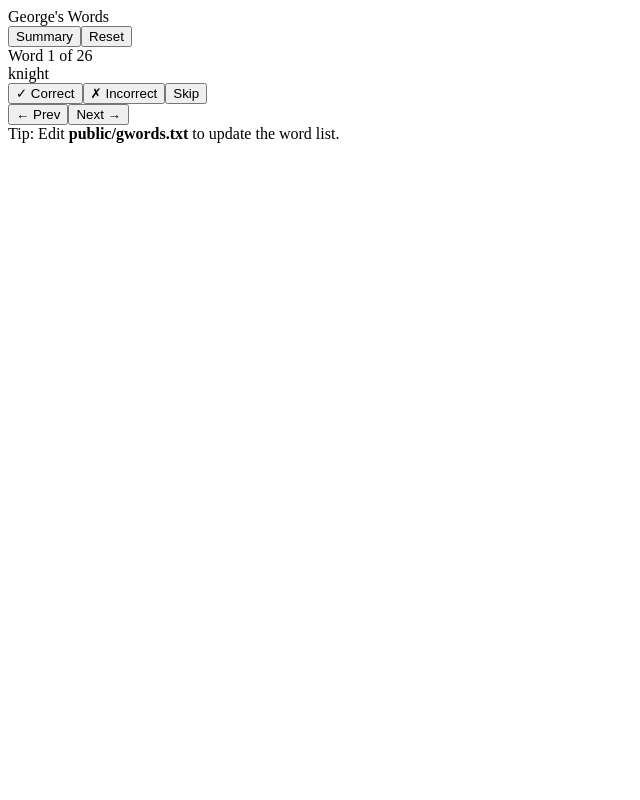
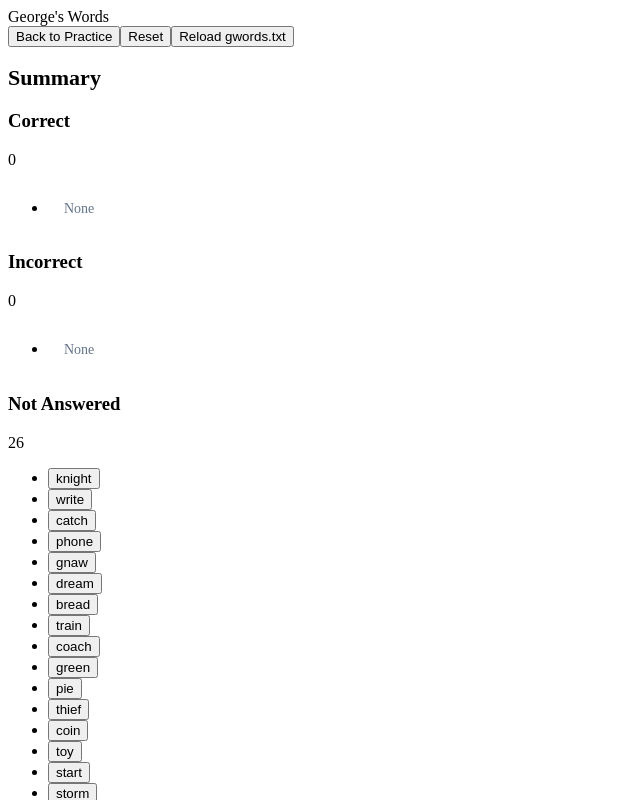
Before and after one commit to brando313/gwords, a React (Vite) app: page / in a window 1280 px wide. Both pictures are taken after a click on the button "Summary". Shown: the top 800 px of the page, without its empty margins (0-640 px from the left). Built offline with nearby package versions, Linux system fonts and the light colour scheme.

Commit message:
Update App.tsx

```diff
--- a/src/App.tsx
+++ b/src/App.tsx
@@ -1,13 +1,20 @@
-import React, { useEffect, useState } from "react";
+import React, { useEffect, useMemo, useState } from "react";
 
-type Status = "unanswered" | "correct" | "incorrect" | "skipped";
+/** Types & helpers */
+type Status = "correct" | "incorrect" | "skipped" | null;
+
+function simpleHash(s: string) {
+  let h = 0;
+  for (let i = 0; i < s.length; i++) h = (h * 31 + s.charCodeAt(i)) | 0;
+  return (h >>> 0).toString(36);
+}
 
 function parseWords(txt: string): string[] {
   return txt
     .split(/\r?\n/)
     .map((l) => l.trim())
     .filter((l) => l.length > 0)
-    .slice(0, 100); // keep original casing
+    .slice(0, 100); // preserve original case
 }
 
 async function loadTxt(): Promise<string[]> {
@@ -20,75 +27,294 @@ async function loadTxt(): Promise<string[]> {
 }
 
 export default function App() {
-  const [words, setWords] = useState<string[]>([]);
-  const [statuses, setStatuses] = useState<Record<number, Status>>({});
+  const [words, setWords] = useState<string[] | null>(null);
+  const [error, setError] = useState<string | null>(null);
+
+  const [statuses, setStatuses] = useState<Record<string, Status>>({});
   const [index, setIndex] = useState(0);
+  const [view, setView] = useState<"trainer" | "summary">("trainer");
+  const [storeKey, setStoreKey] = useState<string>("");
 
+  // Load words on start
   useEffect(() => {
-    loadTxt()
-      .then((w) => setWords(w))
-      .catch((e) => console.error(e));
+    (async () => {
+      try {
+        const w = await loadTxt();
+        setWords(w);
+        const key = "vocab_progress_" + simpleHash(w.join("\n"));
+        setStoreKey(key);
+
+        // restore progress if present
+        const raw = localStorage.getItem(key);
+        if (raw) {
+          try {
+            const parsed = JSON.parse(raw);
+            setIndex(Math.min(Math.max(Number(parsed.index) || 0, 0), w.length - 1));
+            const restored: Record<string, Status> = {};
+            w.forEach((word) => {
+              const s = parsed.statuses?.[word] ?? null;
+              restored[word] = s === "correct" || s === "incorrect" || s === "skipped" ? s : null;
+            });
+            setStatuses(restored);
+          } catch {
+            const init: Record<string, Status> = {};
+            w.forEach((word) => (init[word] = null));
+            setStatuses(init);
+            setIndex(0);
+          }
+        } else {
+          const init: Record<string, Status> = {};
+          w.forEach((word) => (init[word] = null));
+          setStatuses(init);
+          setIndex(0);
+        }
+      } catch (e: any) {
+        setError(e?.message || "Could not load gwords.txt");
+      }
+    })();
   }, []);
 
-  const updateStatus = (status: Status) => {
-    setStatuses((prev) => ({ ...prev, [index]: status }));
-    if (status === "correct") {
-      goToNextUnfinished(index);
+  // Persist progress
+  useEffect(() => {
+    if (!storeKey || !words) return;
+    try {
+      localStorage.setItem(storeKey, JSON.stringify({ statuses, index }));
+    } catch {}
+  }, [storeKey, statuses, index, words]);
+
+  // Grouping for summary
+  const groups = useMemo(() => {
+    const correct: string[] = [], incorrect: string[] = [], notAnswered: string[] = [];
+    (words ?? []).forEach((w) => {
+      const s = statuses[w];
+      if (s === "correct") correct.push(w);
+      else if (s === "incorrect") incorrect.push(w);
+      else notAnswered.push(w);
+    });
+    return { correct, incorrect, notAnswered };
+  }, [words, statuses]);
+
+  const answeredCount = groups.correct.length + groups.incorrect.length;
+  const total = words?.length ?? 0;
+  const progressPercent = total ? Math.round((answeredCount / total) * 100) : 0;
+  const allDone = total > 0 && groups.notAnswered.length === 0;
+
+  // Next index that is NOT "correct" (wrap once)
+  function findNextNonCorrect(from: number): number {
+    if (!words || words.length === 0) return -1;
+    const n = words.length;
+    for (let step = 1; step <= n; step++) {
+      const i = (from + step) % n;
+      if (statuses[words[i]] !== "correct") return i;
     }
-  };
+    return -1;
+  }
 
-  const goToNextUnfinished = (start: number) => {
-    for (let i = start + 1; i < words.length; i++) {
-      if (statuses[i] !== "correct") {
-        setIndex(i);
-        return;
+  function prev() { setIndex((i) => Math.max(i - 1, 0)); }
+  function next() {
+    const ni = findNextNonCorrect(index);
+    if (ni === -1) setView("summary");
+    else setIndex(ni);
+  }
+  function handleMark(mark: Exclude<Status, null>) {
+    if (!words) return;
+    const w = words[index];
+    setStatuses((prev) => ({ ...prev, [w]: mark }));
+    const ni = findNextNonCorrect(index);
+    if (ni === -1) setView("summary");
+    else setIndex(ni);
+  }
+  function resetAll() {
+    if (!words) return;
+    const cleared: Record<string, Status> = {};
+    words.forEach((w) => (cleared[w] = null));
+    setStatuses(cleared); setIndex(0); setView("trainer");
+  }
+  function jumpToWord(w: string) {
+    if (!words) return;
+    const i = words.indexOf(w);
+    if (i >= 0) { setIndex(i); setView("trainer"); }
+  }
+  async function reloadWords() {
+    setError(null);
+    try {
+      const w = await loadTxt();
+      setWords(w);
+      const key = "vocab_progress_" + simpleHash(w.join("\n"));
+      setStoreKey(key);
+      const raw = localStorage.getItem(key);
+      if (raw) {
+        const parsed = JSON.parse(raw);
+        setIndex(Math.min(Math.max(Number(parsed.index) || 0, 0), w.length - 1));
+        const restored: Record<string, Status> = {};
+        w.forEach((word) => {
+          const s = parsed.statuses?.[word] ?? null;
+          restored[word] = s === "correct" || s === "incorrect" || s === "skipped" ? s : null;
+        });
+        setStatuses(restored);
+      } else {
+        const init: Record<string, Status> = {};
+        w.forEach((word) => (init[word] = null));
+        setStatuses(init);
+        setIndex(0);
       }
+    } catch (e: any) {
+      setError(e?.message || "Could not reload gwords.txt");
     }
-    for (let i = 0; i <= start; i++) {
-      if (statuses[i] !== "correct") {
-        setIndex(i);
-        return;
-      }
-    }
-  };
+  }
 
-  const goPrev = () => setIndex((i) => (i > 0 ? i - 1 : words.length - 1));
-  const goNext = () => goToNextUnfinished(index);
-
-  if (words.length === 0) return <div>Loading words…</div>;
+  // Keyboard shortcuts (trainer view only)
+  useEffect(() => {
+    if (view !== "trainer") return;
+    const handler = (e: KeyboardEvent) => {
+      const k = e.key.toLowerCase();
+      if (k === "c") handleMark("correct");
+      if (k === "x") handleMark("incorrect");
+      if (k === "s") handleMark("skipped");
+      if (e.key === "ArrowRight" || e.key === " ") next();
+      if (e.key === "ArrowLeft") prev();
+    };
+    window.addEventListener("keydown", handler);
+    return () => window.removeEventListener("keydown", handler);
+  }, [view, index, statuses, words]);
 
   return (
-    <div className="app">
-      <div className="header">
-        <div className="header-title">George&apos;s Words</div>
-        <div className="header-actions">
-          <button onClick={() => setIndex(0)}>Summary</button>
-          <button onClick={() => { setStatuses({}); setIndex(0); }}>Reset</button>
+    <div>
+      <header>
+        <div className="header-inner">
+          <div className="header-title">George&apos;s Words</div>
+          <div className="header-actions">
+            <button className="btn btn-small" onClick={() => setView(view === "trainer" ? "summary" : "trainer")}>
+              {view === "trainer" ? "Summary" : "Back to Practice"}
+            </button>
+            <button className="btn btn-small" onClick={resetAll}>Reset</button>
+            <button className="btn btn-small" onClick={reloadWords}>Reload gwords.txt</button>
+          </div>
         </div>
-      </div>
+        <div className="progress-wrap">
+          <div className="progress-bar" style={{ width: `${progressPercent}%` }} />
+        </div>
+      </header>
 
-      <div className="word-info">
-        Word {index + 1} of {words.length}
+      {error && <main><div className="meta" style={{ color:"#b91c1c" }}>Error: {error}</div></main>}
+      {!error && !words && <main><div className="meta">Loading gwords.txt…</div></main>}
+
+      {words && !error && (
+        view === "trainer" ? (
+          <TrainerView
+            word={words[index]}
+            index={index}
+            total={words.length}
+            status={statuses[words[index]]}
+            onMark={handleMark}
+            onPrev={prev}
+            onNext={next}
+            allDone={allDone}
+          />
+        ) : (
+          <SummaryView
+            groups={{
+              correct: Object.keys(statuses).filter((w) => statuses[w] === "correct"),
+              incorrect: Object.keys(statuses).filter((w) => statuses[w] === "incorrect"),
+              notAnswered: words.filter((w) => statuses[w] !== "correct" && statuses[w] !== "incorrect"),
+            }}
+            jumpToWord={jumpToWord}
+          />
+        )
+      )}
+
+      <footer>
+        <p>
+          Tip: Edit <b>public/gwords.txt</b> (one word per line). Shortcuts — <b>C</b> ✓, <b>X</b> ✗, <b>S</b> skip, <b>Space/→</b> next.
+        </p>
+      </footer>
+    </div>
+  );
+}
+
+/** Views */
+function TrainerView({
+  word, index, total, status, onMark, onPrev, onNext, allDone,
+}: {
+  word: string; index: number; total: number; status: Status;
+  onMark: (mark: Exclude<Status, null>) => void; onPrev: () => void; onNext: () => void; allDone: boolean;
+}) {
+  return (
+    <main>
+      <div className="row" style={{ marginBottom: 16 }}>
+        <div className="meta">Word {index + 1} of {total}</div>
+        {status && (
+          <span
+            className={
+              "badge " +
+              (status === "correct" ? "badge-green" : status === "incorrect" ? "badge-red" : "badge-amber")
+            }
+          >
+            {status === "correct" ? "✓ correct" : status === "incorrect" ? "✗ incorrect" : "skipped"}
+          </span>
+        )}
       </div>
 
       <div className="word-card">
-        <span>{words[index]}</span>
+        <span>{word}</span>
       </div>
 
-      <div className="controls">
-        <button className="correct" onClick={() => updateStatus("correct")}>✓ Correct</button>
-        <button className="incorrect" onClick={() => updateStatus("incorrect")}>✗ Incorrect</button>
-        <button className="skip" onClick={() => updateStatus("skipped")}>Skip</button>
+      <div className="btn-row">
+        <button onClick={() => onMark("correct")} className="btn btn-green">✓ Correct</button>
+        <button onClick={() => onMark("incorrect")} className="btn btn-red">✗ Incorrect</button>
+        <button onClick={() => onMark("skipped")} className="btn btn-amber">Skip</button>
       </div>
 
-      <div className="nav">
-        <button onClick={goPrev}>← Prev</button>
-        <button onClick={goNext}>Next →</button>
+      <div className="row">
+        <button onClick={onPrev} className="btn btn-small">← Prev</button>
+        {!allDone ? (
+          <button onClick={onNext} className="btn btn-small">Next →</button>
+        ) : (
+          <button className="btn btn-small" onClick={() => window.scrollTo({ top: 0, behavior: "smooth" })}>
+            All words reviewed — open Summary ▲
+          </button>
+        )}
       </div>
-
-      <div className="footer">
-        Tip: Edit <b>public/gwords.txt</b> to update the word list.
-      </div>
-    </div>
+    </main>
   );
 }
+
+function SummaryView({
+  groups, jumpToWord,
+}: {
+  groups: { correct: string[]; incorrect: string[]; notAnswered: string[] };
+  jumpToWord: (w: string) => void;
+}) {
+  return (
+    <main>
+      <h2 style={{ fontSize: 22, fontWeight: 700, marginBottom: 16 }}>Summary</h2>
+      <div className="grid">
+        <SummaryColumn title="Correct" tone="green" words={groups.correct} onSelect={jumpToWord} />
+        <SummaryColumn title="Incorrect" tone="red" words={groups.incorrect} onSelect={jumpToWord} />
+        <SummaryColumn title="Not Answered" tone="amber" words={groups.notAnswered} onSelect={jumpToWord} />
+      </div>
+    </main>
+  );
+}
+
+function SummaryColumn({
+  title, tone, words, onSelect,
+}: {
+  title: string; tone: "green" | "red" | "amber"; words: string[]; onSelect: (w: string) => void;
+}) {
+  const pill = tone === "green" ? "badge badge-green" : tone === "red" ? "badge badge-red" : "badge badge-amber";
+  return (
+    <section className="card">
+      <div className="card-head">
+        <h3 className="card-title">{title}</h3>
+        <span className={pill}>{words.length}</span>
+      </div>
+      <ul className="list">
+        {words.length === 0 && <li><div style={{ padding: 16, color: "#64748b", fontSize: 14 }}>None</div></li>}
+        {words.map((w) => (
+          <li key={w}><button onClick={() => onSelect(w)}>{w}</button></li>
+        ))}
+      </ul>
+    </section>
+  );
+}
```
